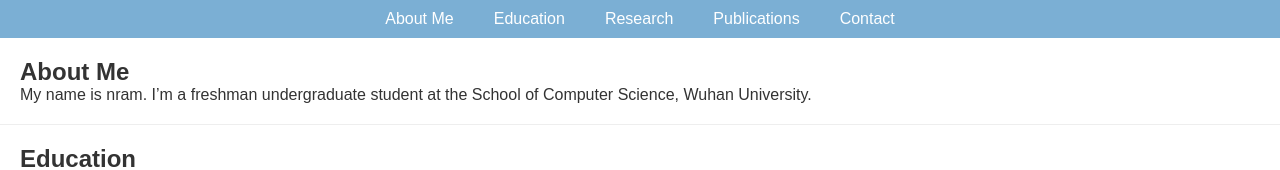
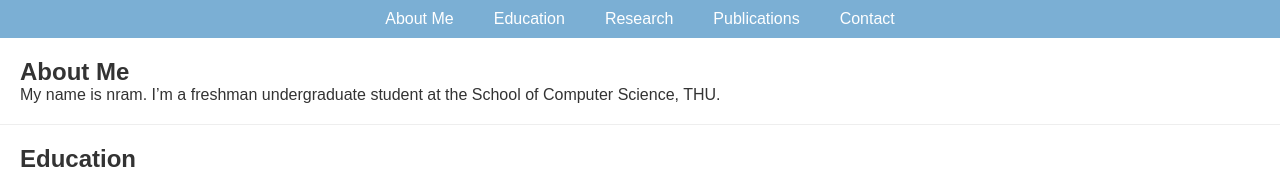
Before and after one commit to 1nram1/1nram1.github.io, a plain HTML site: page index.html in a window 1280 px wide. Shown: the top 170 px of the page. Drawn offline with Linux system fonts and the light colour scheme.

Commit message:
update index.html

```diff
--- a/index.html
+++ b/index.html
@@ -21,7 +21,7 @@
 
     <section id="about">
         <h2>About Me</h2>
-        <p>My name is nram. I’m a freshman undergraduate student at the School of Computer Science, Wuhan University.</p>
+        <p>My name is nram. I’m a freshman undergraduate student at the School of Computer Science, THU.</p>
     </section>
 
     <section id="education">
```
